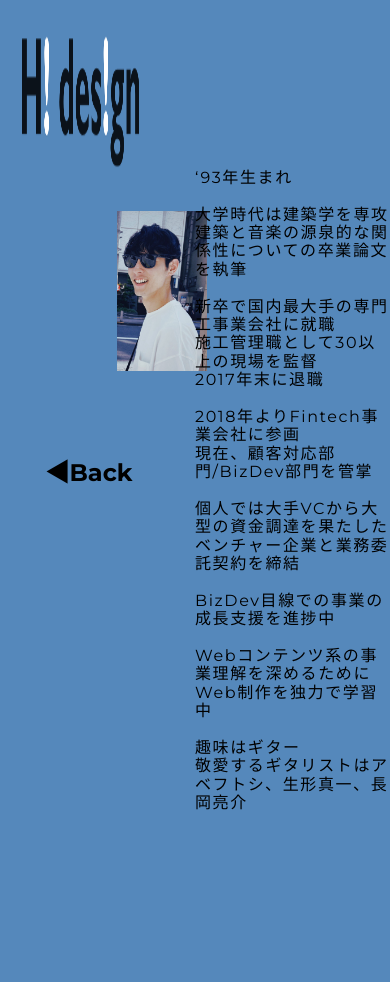
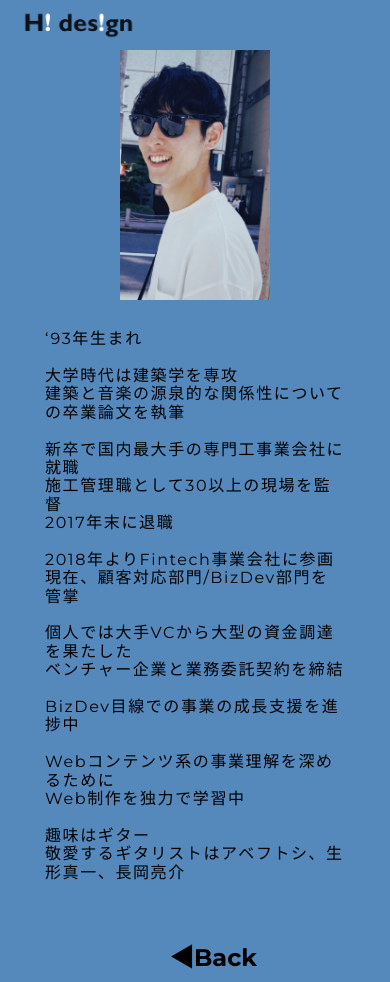
Before and after one commit to hillows26/portfolio, a plain HTML site: page about.html in a window 390 px wide. Before the commit the page ends 844 px from the top, so only its background shows below. Drawn offline with Linux system fonts and the light colour scheme; some packages are replaced by stand-ins of ours.

Commit message:
Update style.css

```diff
--- a/style.css
+++ b/style.css
@@ -11,8 +11,8 @@ body {
 }
 
 .logo {
-    width: 33vw;
-    height: 20vh;
+    width: 30%;
+    height: 7.5%;
     margin: 1rem 0 0 1rem;
     max-width:500px;
     max-height: 250px;
@@ -23,8 +23,8 @@ body {
     height: 100px;
     border-radius: 50%;
     position: absolute;
-    top:50%;
-    left:10%;
+    top:50vh;
+    left:10vw;
     font-size: 1.5rem;
     font-weight: bold;
     display: flex;
@@ -106,8 +106,23 @@ body {
 }
 
 /* portfolio */
+.grid{
+    display: grid;
+    width: 64vw;
+    position: relative;
+    left: 36%;
+    top: 80%;
+    gap:1vw;
+    grid-template-columns: 15vw 15vw 15vw;
+}
 
-.portfolio{
+.grid-item{
+    width: 100%;
+    height: 100%;
+    object-fit: cover;
+}
+
+/* .portfolio{
     width: 60vw;
     position: relative;
     left: 33%;
@@ -117,7 +132,7 @@ body {
 
 .portfolio-wrapper{
     display: flex;
-    /* justify-content: space-between; */
+    justify-content: space-between;
 }
 
 .portfolio-wrapper + .portfolio-wrapper{
@@ -128,10 +143,112 @@ body {
 .portfolio-content{
     width:150px;
     height: 150px;
-    /* border: #000 solid 1px; */
-    /* background-color: #000; */
 }
 
 .portfolio-content + .portfolio-content{
     margin-left: 10%;
+} */
+
+/* レスポンシブ対応 */
+/* タブレット */
+@media(max-width: 960px){
+
+    .grid{
+        display: grid;
+        width: 72vw;
+        position: static;
+        gap:2vw;
+        grid-template-columns: 35vw 35vw ;
+        margin: 30px auto;
+    }
+    .back-btn{
+        position: static;
+        width: 50px;
+        height: 50px;
+        margin: 30px auto;
+    }
+
+    .back-btn:hover{
+        background-color: #5588bb;
+    }
+
+    /* about */
+    .profile-img-box{
+        position: static;
+        width: 150px;
+        height:250px;
+        margin:10px auto;
+    }
+
+    .profile-img{
+        position: static;
+        width: 150px;
+        height:250px;
+        object-fit: cover;
+
+    }
+
+    .profile-txt{
+        position: static;
+        width:500px;
+        margin: 30px auto;
+        letter-spacing: 0.1rem;
+        overflow-wrap: normal;
+    }
+
 }
+
+/* スマートフォン */
+@media(max-width: 428px){
+    .logo{
+
+        margin-top: 10px;
+        margin-left: 20px;
+    }
+
+    .back-btn{
+        position: static;
+        width: 50px;
+        height: 50px;
+        margin: 50px auto;
+    }
+
+    .back-btn:hover{
+        background-color: #5588bb;
+    }
+/* ポートフォリオ */
+    .grid{
+        display: grid;
+        width: 72vw;
+        position: static;
+        gap:2vw;
+        grid-template-columns: 35vw 35vw ;
+        margin: 30px auto;
+    }
+
+
+/* about */
+    .profile-img-box{
+        position: static;
+        width: 150px;
+        height:250px;
+        margin:10px auto;
+    }
+
+    .profile-img{
+        position: static;
+        width: 150px;
+        height:250px;
+        object-fit: cover;
+
+    }
+
+    .profile-txt{
+        position: static;
+        width:300px;
+        margin: 30px auto;
+        letter-spacing: 0.1rem;
+        overflow-wrap: normal;
+    }
+
+}
```
